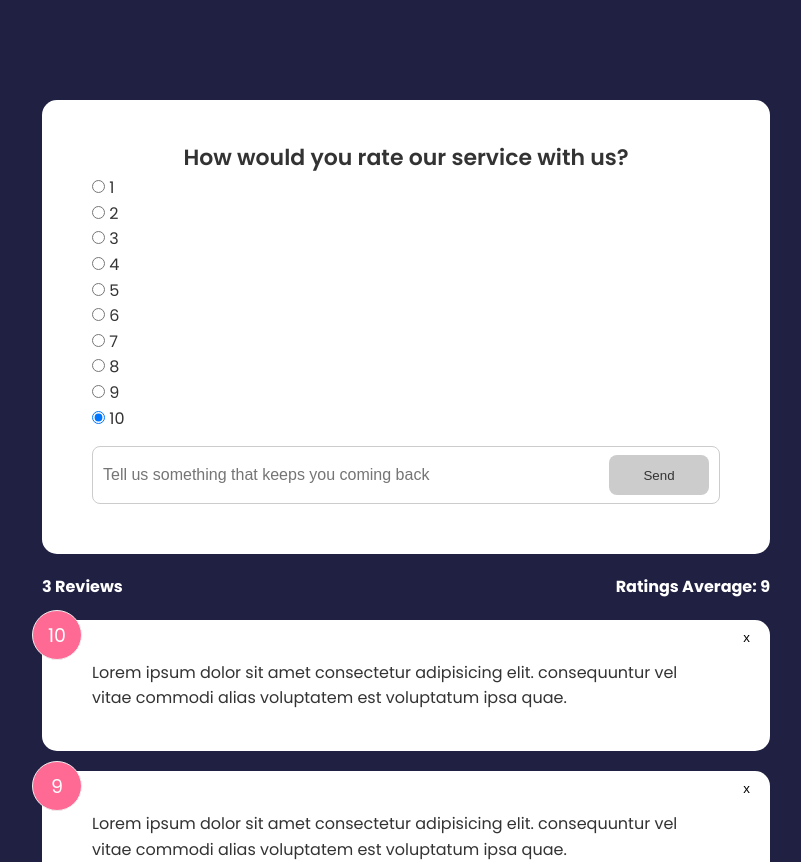
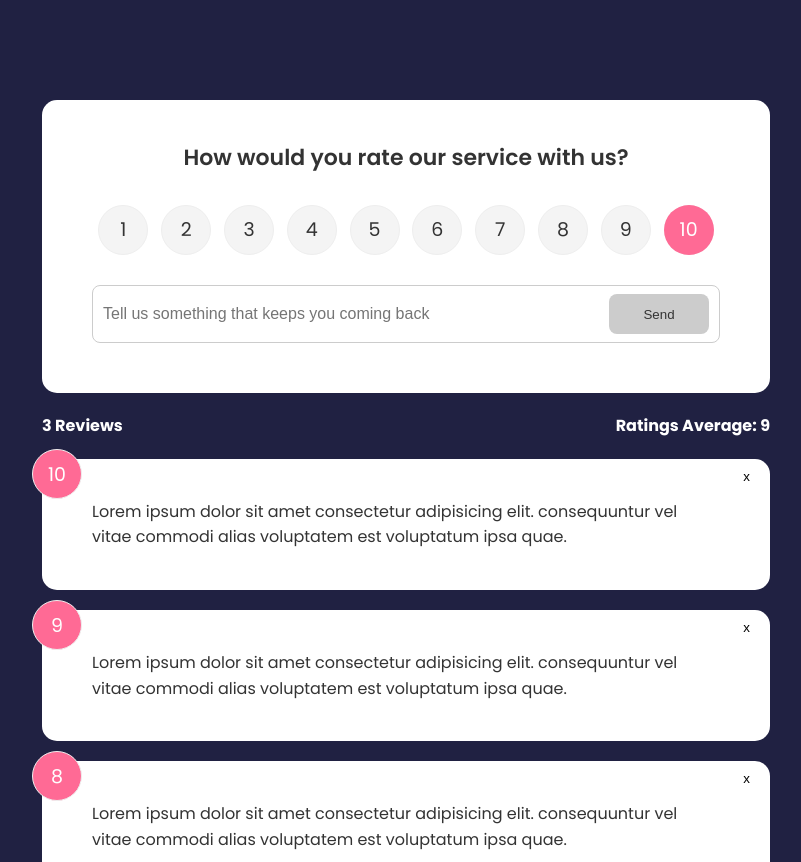
Before and after one commit to Andreas-Ziegler22/svelte-feedback-app, a Svelte app: page / in a window 1280 px wide. Shown: the top 862 px of the page, without its empty margins (234-1035 px from the left). Built offline with nearby package versions, Linux system fonts and the light colour scheme.

Commit message:
ratingselect style updated

```diff
--- a/src/components/RatingSelect.svelte
+++ b/src/components/RatingSelect.svelte
@@ -48,3 +48,53 @@
     <label for="num10">10</label>
   </li>
 </ul>
+
+<style>
+  .rating {
+    display: flex;
+    align-items: center;
+    justify-content: space-around;
+    margin: 30px 0;
+  }
+
+  .rating li {
+    position: relative;
+    background: #f4f4f4;
+    width: 50px;
+    height: 50px;
+    padding: 10px;
+    text-align: center;
+    border-radius: 50%;
+    font-size: 19px;
+    border: 1px #eee solid;
+    transition: 0.3s;
+  }
+
+  .rating li label {
+    position: absolute;
+    top: 50%;
+    left: 50%;
+    width: 50px;
+    height: 50px;
+    padding: 10px;
+    border-radius: 50%;
+    transform: translate(-50%, -50%);
+    cursor: pointer;
+  }
+
+  .rating li:hover {
+    background: #ff6a95;
+    color: #fff;
+  }
+
+  /* Make actual radio select invisible */
+  [type='radio'] {
+    opacity: 0;
+  }
+
+  /* Use the sibling select */
+  [type='radio']:checked ~ label {
+    background: #ff6a95;
+    color: #fff;
+  }
+</style>
```
